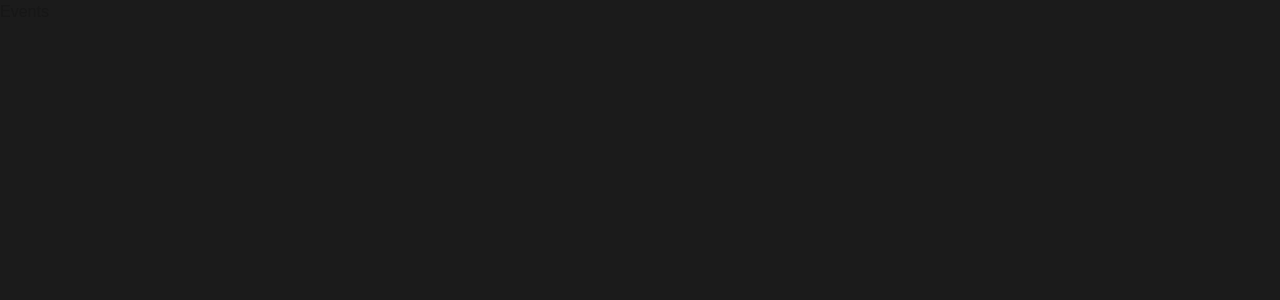
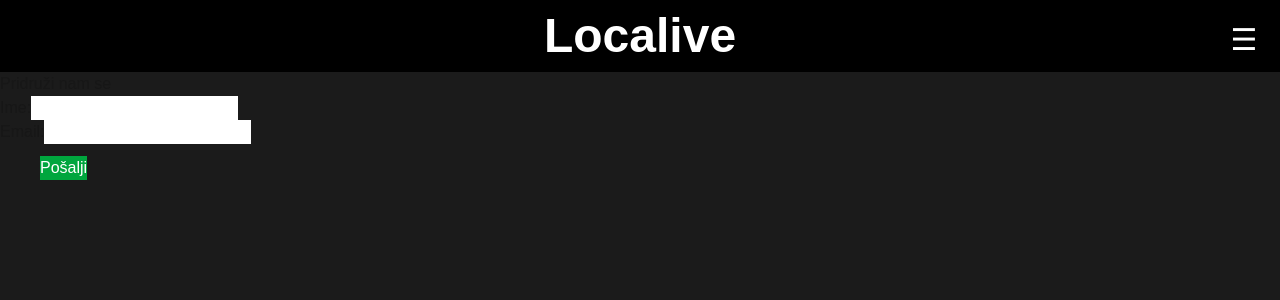
Before and after one commit to karlo34/localive-nextjs, a Next.js app: page /joinUs in a window 1280 px wide. Shown: the top 300 px of the page. Built offline with nearby package versions, Linux system fonts and the light colour scheme.

Commit message:
insert into db works:)

```diff
--- /dev/null
+++ b/src/app/api/exportUser/route.js
@@ -0,0 +1,25 @@
+import { createConnection } from '@/lib/db.js';
+import { NextResponse } from 'next/server';
+
+export async function POST(request) {
+  try {
+    const body = await request.json();
+    const { Username, Email } = body;
+
+    if (!Username || !Email) {
+      return NextResponse.json({ error: 'Username and Email are required' }, { status: 400 });
+    }
+
+    const db = await createConnection();
+    const sql = "INSERT INTO users (name, email) VALUES (?, ?)";
+    const [result] = await db.query(sql, [Username, Email]);
+
+    return NextResponse.json({
+      message: 'User added successfully',
+      userId: result.insertId
+    });
+  } catch (error) {
+    console.error(error);
+    return NextResponse.json({ error: error.message }, { status: 500 });
+  }
+}
--- a/src/app/events/page.tsx
+++ b/src/app/events/page.tsx
@@ -1,7 +1,7 @@
 const Events = () => {
     return(
         <div>
-            <h1>Events</h1>
+            <h1>Događaji</h1>
         </div>
     )
 }
--- a/src/app/jobs/page.tsx
+++ b/src/app/jobs/page.tsx
@@ -1,7 +1,7 @@
 const Events = () => {
     return(
         <div>
-            <h1>Events</h1>
+            <h1>Poslovi</h1>
         </div>
     )
 }
--- a/src/app/joinUs/page.tsx
+++ b/src/app/joinUs/page.tsx
@@ -1,9 +1,77 @@
-const Events = () => {
-    return(
+"use client";
+
+import { useState } from 'react';
+import Navbar from '../navbar';
+
+const JoinUs = () => {
+  const [formData, setFormData] = useState({
+    Username: '',
+    Email: ''
+  });
+
+  const [message, setMessage] = useState('');
+
+  const handleChange = (e: React.ChangeEvent<HTMLInputElement>) => {
+    setFormData({ ...formData, [e.target.name]: e.target.value });
+  };
+
+  const handleSubmit = async (e: React.FormEvent) => {
+    e.preventDefault();
+
+    try {
+      const response = await fetch('/api/exportUser', {
+        method: 'POST',
+        headers: {
+          'Content-Type': 'application/json',
+        },
+        body: JSON.stringify(formData),
+      });
+
+      const data = await response.json();
+
+      if (response.ok) {
+        setMessage('Uspješno ste se prijavili!');
+        setFormData({ Username: '', Email: '' });
+      } else {
+        setMessage(data.error || 'Greška pri prijavi.');
+      }
+    } catch (error) {
+      console.error('Error submitting form:', error);
+      setMessage('Nešto je pošlo po zlu.');
+    }
+  };
+
+  return (
+    <div>
+        <Navbar/>
+      <h1>Pridruži nam se</h1>
+      <form onSubmit={handleSubmit}>
         <div>
-            <h1>Events</h1>
+          <label>Ime:</label>
+          <input className='bg-white text-black'
+            type="text"
+            name="Username"
+            value={formData.Username}
+            onChange={handleChange}
+            required
+          />
         </div>
-    )
-}
+        <div>
+          <label>Email:</label>
+          <input  className='bg-white text-black'
+            type="email"
+            name="Email"
+            value={formData.Email}
+            onChange={handleChange}
+            required
+          />
+        </div>
+        <button type="submit" className='bg-green-600 text-white mt-3 ml-10'>Pošalji</button>
+      </form>
 
-export default Events;
+      {message && <p>{message}</p>}
+    </div>
+  );
+};
+
+export default JoinUs;
--- a/src/app/partners/page.tsx
+++ b/src/app/partners/page.tsx
@@ -1,7 +1,7 @@
 const Events = () => {
     return(
         <div>
-            <h1>Events</h1>
+            <h1>Partneri</h1>
         </div>
     )
 }
--- a/src/app/profile/page.tsx
+++ b/src/app/profile/page.tsx
@@ -34,8 +34,8 @@
       <Navbar/>
       <ul>
         {users.map((user) => (
-          <div>
-            <li key={user.id}>Ime:{user.name}</li>
+          <div key={user.id}>
+            <li>Ime:{user.name}</li>
             <li>Mail:{user.email}</li>
           </div>
         ))}
--- a/src/app/volunteering/page.tsx
+++ b/src/app/volunteering/page.tsx
@@ -1,7 +1,7 @@
 const Events = () => {
     return(
         <div>
-            <h1>Events</h1>
+            <h1>Volontiranje</h1>
         </div>
     )
 }
```
